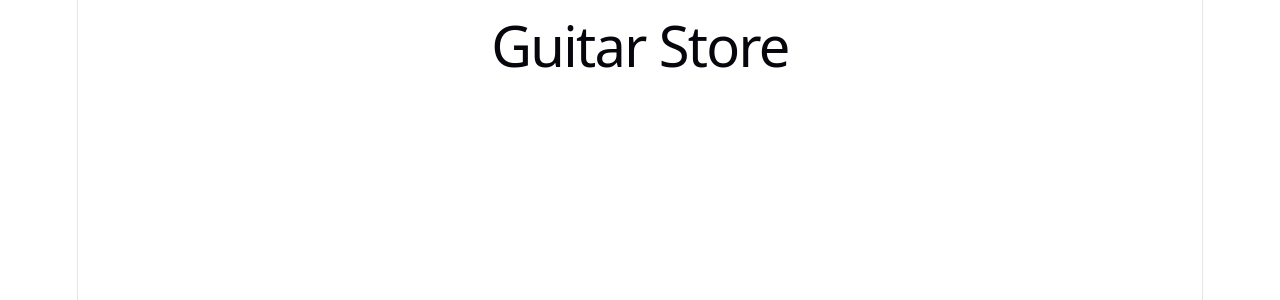
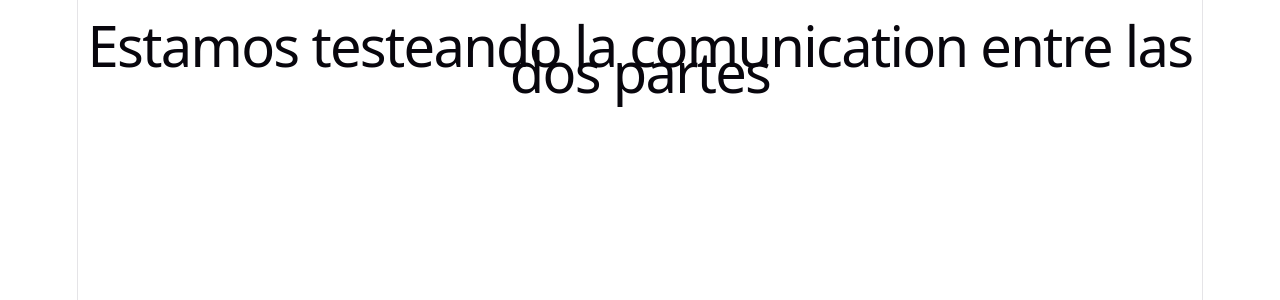
Before and after one commit to PachecolosGroup/rctGuitarHero, a React (Vite) app: page / in a window 1280 px wide. Shown: the top 300 px of the page. Built offline with nearby package versions, Linux system fonts and the light colour scheme.

Commit message:
TestComplete
Test Github/ GithubDesktop

```diff
--- a/src/App.jsx
+++ b/src/App.jsx
@@ -1,7 +1,9 @@
 function App() {
   return (
     <>
-      <h1>Guitar Store</h1>
+      <div>
+        <h1>Estamos testeando la comunication entre las dos partes</h1>
+      </div>
     </>
   );
 }
```
